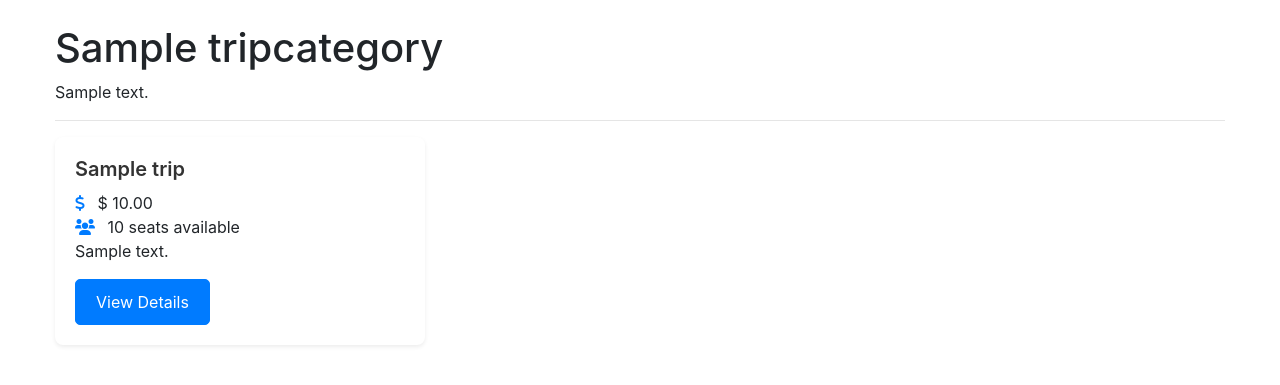
After one commit to bishalkatuwal/trekking, a Django app: a page that uses trek/templates/trip_category_detail.html in a window 1280 px wide. The commit adds this page. Shown: the top 385 px of the page. Run offline with Django 3.2, Linux system fonts and the light colour scheme; tables that the repository leaves empty hold one stand-in row (values such as "Sample post"); some libraries are stand-ins or nearby versions.

Commit message:
adding trips & trips_category

```diff
--- a/trek/models.py
+++ b/trek/models.py
@@ -5,6 +5,7 @@ from datetime import date, datetime
 from django.utils.text import slugify
 from django.utils import timezone
 from ckeditor.fields import RichTextField
+
 
 
 
@@ -82,30 +83,48 @@ class Destination(models.Model):
 
 
 
-class Trip(models.Model):
+
+
+class TripCategory(models.Model):
     title = models.CharField(max_length=100)
-    image = models.ImageField( blank=True,  null=True ,upload_to = 'trips_pics/')
-    summary = models.TextField(blank=True, null=True)
+    slug = models.SlugField(blank=True, null=True)
+    image = models.ImageField(upload_to='trip_pics', blank=True, null=True)
+    summary = models.TextField(null=True, blank=True)
 
+    def save(self, *args, **kwargs):
+        if not self.slug:
+            self.slug = slugify(self.title)
+        super().save(*args, **kwargs)
 
     def __str__(self):
         return self.title
 
 
-class TripCategory(models.Model):
-    trip = models.ForeignKey(Trip, on_delete=models.CASCADE, related_name='categories',blank=True, null=True)
-    title = models.CharField(max_length=50)
-    description = FroalaField(blank=True, null=True)
-    destination = models.ForeignKey(
-        'Destination', on_delete=models.CASCADE, related_name='trip_categories', blank=True, null=True
+
+
+class Trip(models.Model):
+    trip_category = models.ForeignKey(
+        TripCategory,
+        default=1,
+        on_delete=models.CASCADE,
+        related_name='trips',  # Enables reverse query from TripCategory to Trips
     )
-    start_date = models.DateField(default=timezone.now)
-    end_date = models.DateField(default=timezone.now)
+    title = models.CharField(max_length=100)
+    slug = models.SlugField(null=True, blank=True)
+    summary = models.TextField(blank=True, null=True)
+    description = FroalaField(default="Default description text")
+    destination = models.ForeignKey(Destination, on_delete=models.CASCADE, related_name='trips', default=1)
+    start_date = models.DateTimeField(default=timezone.now)
+    end_date = models.DateTimeField(default=timezone.now)
+    available_seats = models.PositiveBigIntegerField(blank=True, null=True)
     price = models.DecimalField(max_digits=10, decimal_places=2, default=0)
-    available_seats = models.PositiveIntegerField(null=True,blank=True)
 
     def __str__(self):
-        return f"{self.title} "
+        return self.title
+
+
+
+
 
 
 class TripImage(models.Model):
--- /dev/null
+++ b/trek/templates/trip_category_detail.html
@@ -0,0 +1,110 @@
+{% extends 'base.html' %}
+{% block content %}
+<div class="container mt-4">
+    <h1>{{ trip_category.title }}</h1>
+    <p>{{ trip_category.summary }}</p>
+    <hr>
+    <div class="row">
+        {% for trip in trips %}
+        <div class="col-md-4">
+            <div class="card mb-4 shadow-sm">
+                <div class="card-body">
+                    <h5 class="card-title">{{ trip.title }}</h5>
+                    <div>
+                        <i class="fa fa-dollar-sign"></i>
+                        <span>$ {{ trip.price }}</span>
+                    </div>
+                    <div>
+                        <i class="fa fa-users"></i>
+                        <span>{{ trip.available_seats }} seats available</span>
+                    </div>
+                    <p>{{ trip.summary|truncatechars:100 }}</p>
+                    <a href="{% url 'trip_detail' trip.slug %}" class="btn btn-primary">View Details</a>
+                </div>
+            </div>
+        </div>
+        {% endfor %}
+    </div>
+</div>
+
+<style>
+
+    /* General Styling */
+.container {
+    max-width: 1200px;
+    margin-top: 50px;
+}
+
+/* Card Styling */
+.card {
+    border: none;
+    border-radius: 8px;
+    transition: transform 0.3s ease, box-shadow 0.3s ease;
+}
+
+/* Hover Effect for Cards */
+.card:hover {
+    transform: scale(1.05);
+    box-shadow: 0 4px 20px rgba(0, 0, 0, 0.2);
+}
+
+/* Card Body Padding */
+.card-body {
+    padding: 20px;
+}
+
+/* Title Styling */
+.card-title {
+    font-size: 1.25rem;
+    font-weight: 600;
+    color: #333;
+    margin-bottom: 10px;
+}
+
+/* Price Styling */
+.card-body h5:last-child {
+    color: #007bff;
+    font-size: 1.2rem;
+    margin-top: 10px;
+}
+
+/* Summary Text */
+.card-text {
+    font-size: 1rem;
+    color: #555;
+    margin-bottom: 15px;
+}
+
+/* Button Styling */
+.btn {
+    padding: 10px 20px;
+    background-color: #007bff;
+    border-color: #007bff;
+    color: #fff;
+    font-size: 1rem;
+    text-align: center;
+    border-radius: 5px;
+}
+
+.btn:hover {
+    background-color: #0056b3;
+    border-color: #004085;
+}
+
+/* Font Awesome Icon Styling */
+.card-body .fa {
+    color: #007bff;  /* Blue color for icons */
+    margin-right: 8px;
+}
+
+/* Responsive Grid */
+@media (max-width: 768px) {
+    .col-md-4 {
+        width: 100%;
+    }
+}
+
+
+</style>
+
+{% endblock %}
--- a/trek/urls.py
+++ b/trek/urls.py
@@ -2,7 +2,7 @@ from django.urls import path
 # from.views import home_view
 
 
-from.views import ContactView, TripDetailView ,PageDetailView ,PageView ,TraveInfoDetailView ,HomeView ,BlogView, TraveInfoView ,BlogDetailView, AddReviewView,AboutUsView ,ReviewView, TripsView
+from.views import ContactView , TripDetailView ,TripCategoryListView, TripCategoryDetailView  ,PageDetailView ,PageView ,TraveInfoDetailView ,HomeView ,BlogView, TraveInfoView ,BlogDetailView, AddReviewView,AboutUsView ,ReviewView
 
 
 
@@ -20,15 +20,13 @@ urlpatterns = [
     path('travel/', TraveInfoView.as_view(), name='travel'),
     path('travel/detail<int:pk>',TraveInfoDetailView.as_view(), name='travel-detail' ),
     path('page/', PageView.as_view(), name='page'),
-    path('trip/<int:pk>/',TripDetailView.as_view(), name='trip-detail'),
+
+    path('trips/<slug:slug>/', TripDetailView.as_view(), name='trip_detail'),
+    path('trip-category/<slug:slug>/', TripCategoryDetailView.as_view(), name='trip_category_detail'),
+    path('trip-categories/', TripCategoryListView.as_view(), name='trip_category_list'),
 
 
-    path('trips/', TripsView.as_view(), name='trips'),
 
     path('<slug:slug>/', PageDetailView.as_view(), name='page_detail'),
 
-
-
-
-
 ]
--- a/trek/views.py
+++ b/trek/views.py
@@ -113,26 +113,6 @@ class TraveInfoDetailView(DetailView):
 
 
 
-class TripsView(ListView):
-    model = Trip
-    template_name = 'trips.html'
-
-    def get_context_data(self, *args, **kwargs):
-       context = super(TripsView, self).get_context_data(*args, **kwargs)
-    #    trips = get_list_or_404(TripsView, id=self.kwargs['pk'])
-       return context
-
-
-class TripDetailView(DetailView):
-    model = Trip
-    template_name = 'trip_detail.html'
-
-
-    def get_queryset(self):
-
-        # Exclude trips with no primary key or any other condition
-        return Trip.objects.exclude(pk=None)
-
 
 class PageView(ListView):
     model = Page
@@ -157,3 +137,27 @@ class PageDetailView(DetailView):
         context = super().get_context_data(**kwargs)
         context['children'] = self.object.child_pages.all()  # Pass child pages to the template
         return context
+
+
+class TripCategoryListView(ListView):
+    model = TripCategory
+    template_name = 'trip_category.html'  # Template for the trip category list
+    context_object_name = 'categories'
+
+
+class TripCategoryDetailView(DetailView):
+    model = TripCategory
+    template_name = 'trip_category_detail.html'  # Template for trips under a category
+    context_object_name = 'trip_category'
+
+    def get_context_data(self, **kwargs):
+        context = super().get_context_data(**kwargs)
+        # Get trips associated with this category
+        context['trips'] = Trip.objects.filter(trip_category=self.object)
+        return context
+
+
+class TripDetailView(DetailView):
+    model = Trip
+    template_name = 'trips_details.html'  # Create this template for trip details
+    context_object_name = 'trip'
```
Also changed, not shown: trek/templates/home.html (+3 -34 lines), trek/templates/trip_category.html (added, +101 -0 lines), trek/templates/trips.html (deleted, +0 -132 lines), trek/templates/trips_category.html (deleted, +0 -13 lines), trek/templates/trips_details.html (added, +63 -0 lines), trek/migrations/0006_remove_tripcategory_trip_trip_trip_category.py (added), trek/migrations/0007_alter_trip_trip_category.py (added), trek/migrations/0008_remove_trip_trip_category_tripcategory_trip.py (added), trek/migrations/0009_trip_slug_alter_tripcategory_trip.py (added), trek/migrations/0010_remove_trip_image_remove_trip_summary_and_more.py (added), trek/migrations/0011_trip_summary.py (added).
